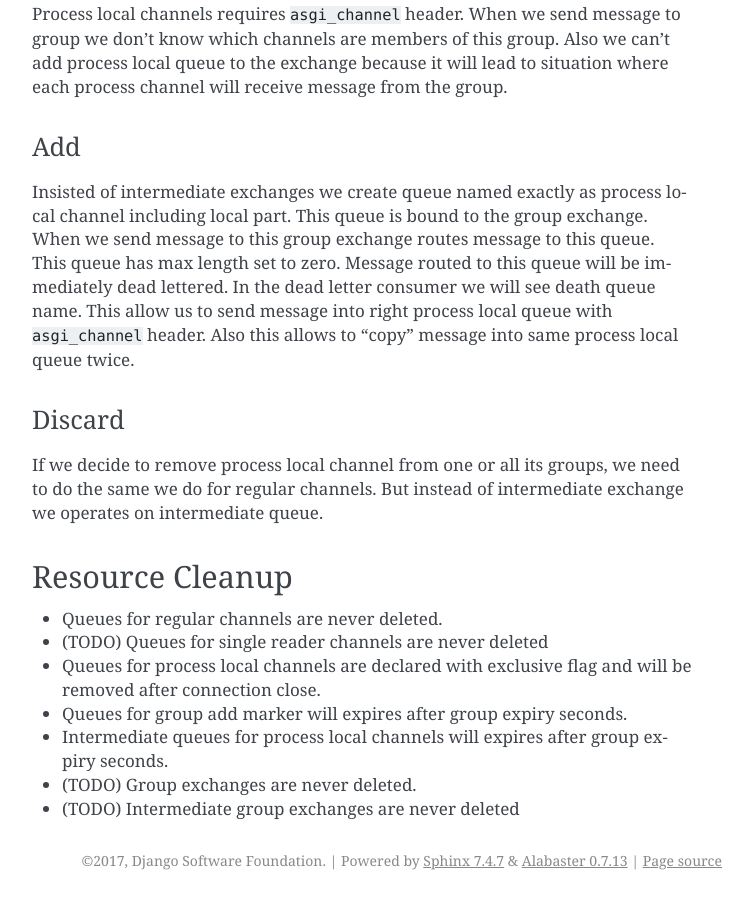
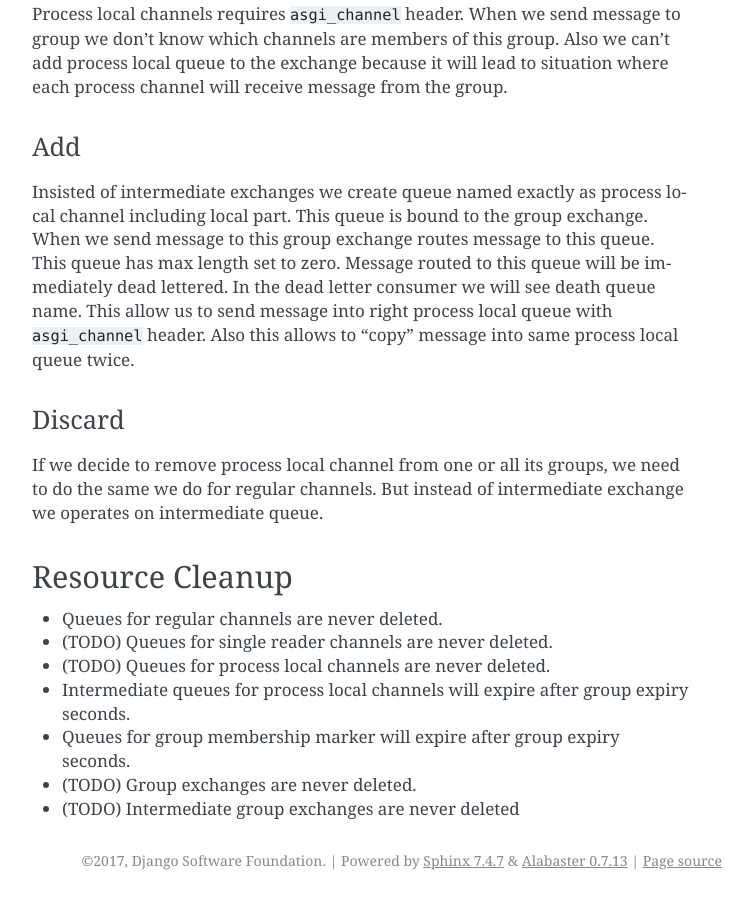
Before and after one commit to seanwu95/asgi_rabbitmq, a Sphinx documentation site: the page built from docs/development/protocol.rst, in a window 1280 px wide and 900 px high, scrolled down 3365 px. Shown: the whole window, without its empty margins (388-1141 px from the left). Built offline with Sphinx 7.4.7, drawn with Linux system fonts in a browser that asks for light colours.

Commit message:
Update spec to the current protocol spec.

```diff
--- a/docs/development/protocol.rst
+++ b/docs/development/protocol.rst
@@ -188,12 +188,12 @@ Resource Cleanup
 ----------------
 
 * Queues for regular channels are never deleted.
-* (TODO) Queues for single reader channels are never deleted
-* Queues for process local channels are declared with exclusive flag
-  and will be removed after connection close.
-* Queues for group add marker will expires after group expiry seconds.
-* Intermediate queues for process local channels will expires after
+* (TODO) Queues for single reader channels are never deleted.
+* (TODO) Queues for process local channels are never deleted.
+* Intermediate queues for process local channels will expire after
   group expiry seconds.
+* Queues for group membership marker will expire after group expiry
+  seconds.
 * (TODO) Group exchanges are never deleted.
 * (TODO) Intermediate group exchanges are never deleted
 
```
